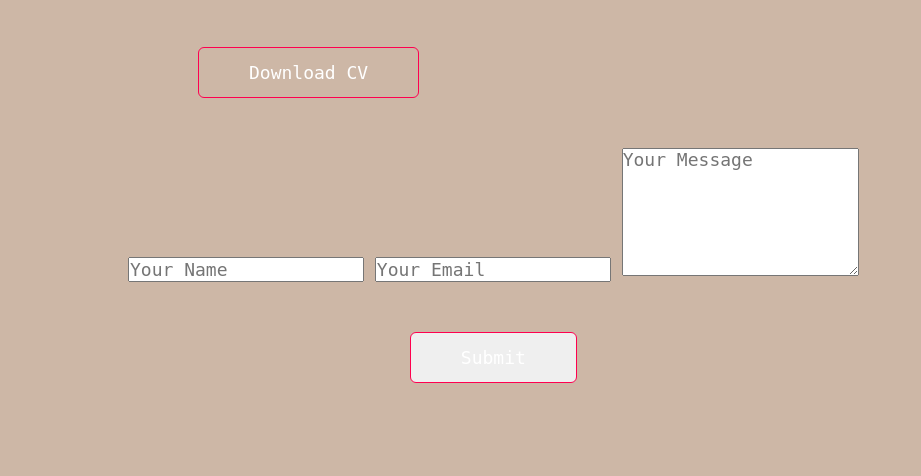
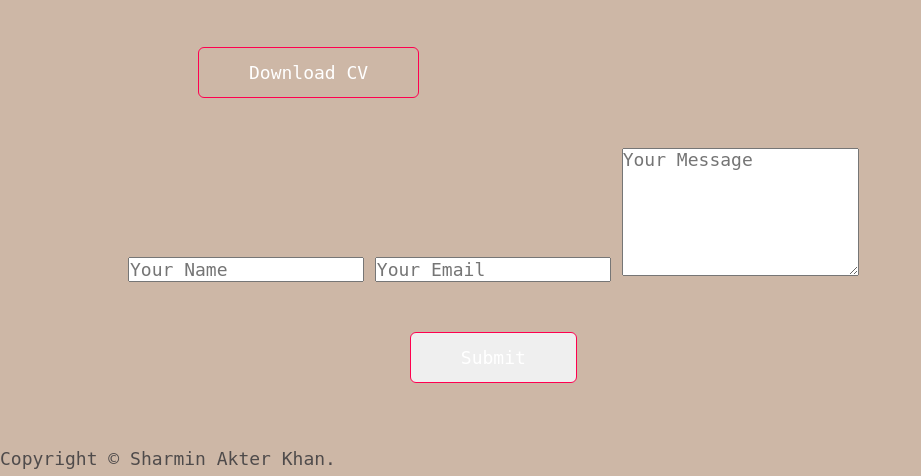
Before and after one commit to sharminkhan0/My-1st-responsive-portfolio-with-html-css-js, a plain HTML site: page index.html in a window 1280 px wide. Shown: the part 3174-3650 px from the top of the page, without its empty margins (0-921 px from the left). Before the commit the page ends 3617 px from the top, so only its background shows below. Drawn offline with Linux system fonts and the light colour scheme.

Commit message:
update indexfiles for contact section comand

```diff
--- a/index.html
+++ b/index.html
@@ -202,6 +202,16 @@
                         <textarea name="Message" rows="6" placeholder="Your Message"></textarea>
                         <button type="submit" class="btn btn2">Submit</button>
                       </form>
+                      <span id="msg"></span>
+                </div>
+            </div>
+        </div>
+        <div class="copyright">
+            <p>Copyright © Sharmin Akter Khan.</p>
+        </div>
+    </div>
+
+
 
 
 
```
